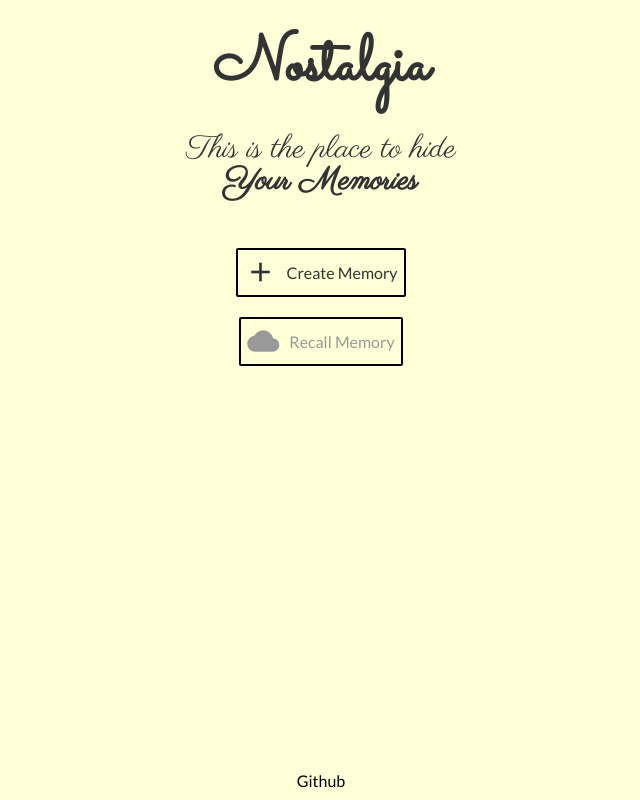
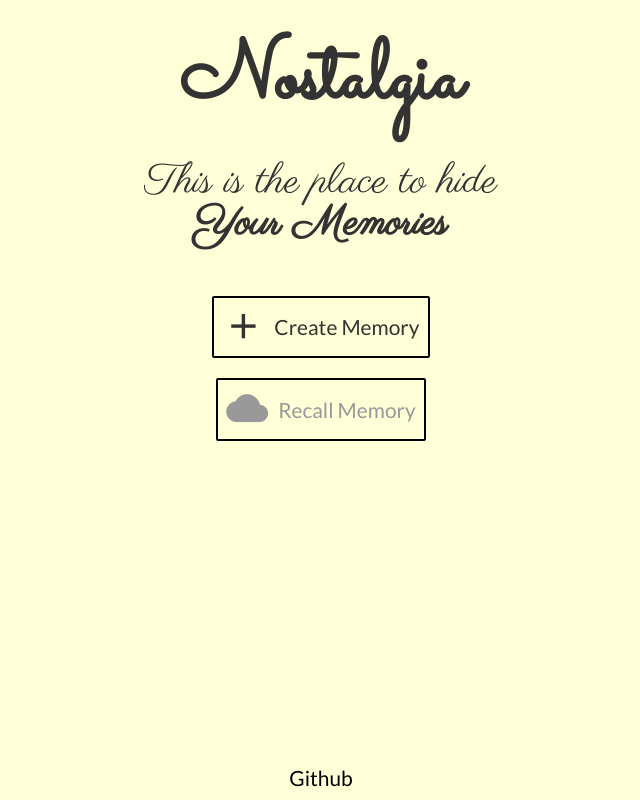
Before and after one commit to KonradLinkowski/Nostalgia, a Svelte app: page / in a window 1280 px wide. Shown: the whole page, without its empty margins (319-959 px from the left). Built offline with nearby package versions, Linux system fonts and the light colour scheme.

Commit message:
Add auto font scaling

```diff
--- a/public/global.css
+++ b/public/global.css
@@ -16,6 +16,10 @@
 html, body {
 	position: relative;
 	width: 100%;
+}
+
+html {
+	font-size: calc(16px + (24 - 16) * ((100vw - 300px) / (1900 - 300)));
 }
 
 body {
--- a/src/Modal.svelte
+++ b/src/Modal.svelte
@@ -119,7 +119,7 @@
     top: 0;
     left: 0;
     margin: 10px;
-    font-size: 12px;
+    font-size: 0.8rem;
   }
 
   .modal__body {
```
